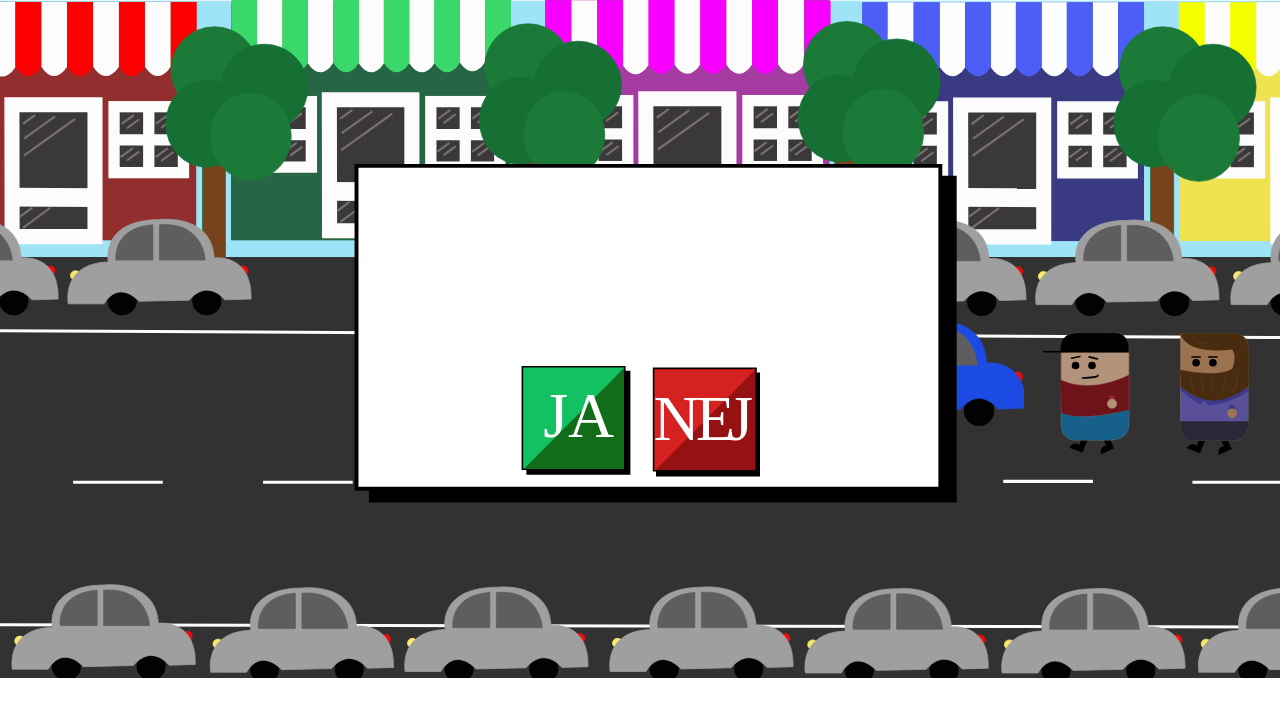
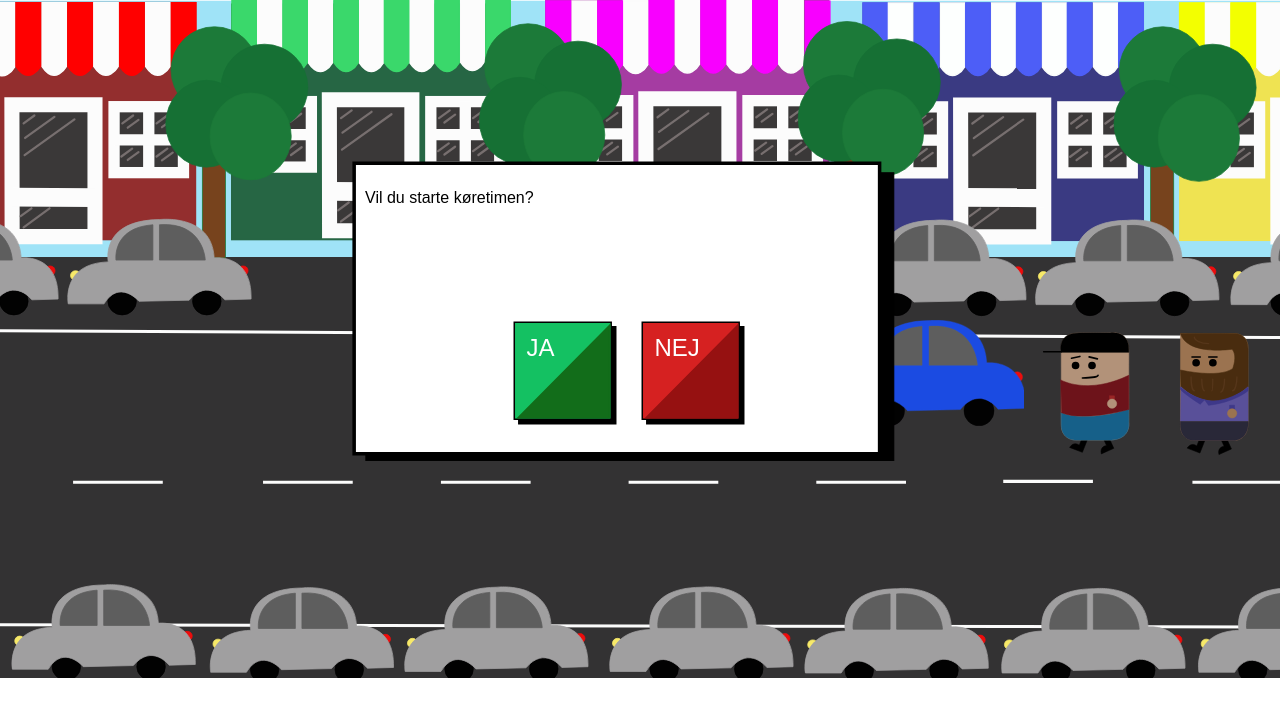
Before and after one commit to emma2468/k-retimen, a plain HTML site: page køretimen.html in a window 1280 px wide. Drawn offline with nearby package versions, Linux system fonts and the light colour scheme.

Commit message:
vil du starte køretimen

```diff
--- a/koretime.js
+++ b/koretime.js
@@ -11,5 +11,3 @@ function walkSlut(){
 
     $()
 }
-
-function
--- a/køretimen.css
+++ b/køretimen.css
@@ -170,16 +170,22 @@ body{
     background-image: url(tekstboks-01.svg);
     z-index: 5;
     background-size: 100%;
-    width:50vw;
-    height: 30vw;
+    width:40vw;
+    height: 20vw;
     left: 26vw;
     top: 11vw;
+    padding: 2em;
 
     animation-name: slide;
     animation-direction: linear;
     animation-duration: 5s;
     animation-iteration-count: 1;
     animation-fill-mode: forwards;
+}
+
+.vildustartekøretimen{
+    font-family: Futura, sans-serif;
+
 }
 
 @keyframes slide{
@@ -196,19 +202,28 @@ body{
 
 #knapja_container{
     position: absolute;
-    background-image: url(knap-ja-01.svg);
+    background-image: url(knap-gr%C3%B8n-01.svg);
     z-index: 6;
     background-size: 100%;
-    width: 10vw;
-    height: 10vw;
-    left: 40vw;
-    top: 28vw;
+    width: 6vw;
+    height: 6vw;
+    left: 35vw;
+    top: 25vw;
+    margin: auto;
+    padding: 0.9em;
 
     animation-name: slide_ja;
     animation-direction: linear;
-    animation-duration 5s;
+    animation-duration: 5s;
     animation-iteration-count: 1;
     animation-fill-mode: forwards;
+}
+
+.ja{
+    text-decoration: none;
+    font-family: Futura, sans-serif;
+    color: white;
+    font-size: 1.5em;
 }
 
 @keyframes slide_ja{
@@ -222,20 +237,40 @@ body{
     }
 }
 
-
 #knapnej_container{
     position: absolute;
-    background-image: url(knap-nej-01.svg);
+    background-image: url(knap-r%C3%B8d-01.svg);
     z-index: 6;
     background-size: 100%;
-    width: 10vw;
-    height: 10vw;
-    left: 50vw;
-    top: 28vw;
+    width: 6vw;
+    height: 6vw;
+    left: 55vw;
+    top: 25vw;
+    margin: auto;
+    padding: 0.9em;
+
 
     animation-name: slide_nej;
     animation-direction: linear;
-    animation-duration 5s;
+    animation-duration: 5s;
     animation-iteration-count: 1;
     animation-fill-mode: forwards;
 }
+
+.nej{
+    text-decoration: none;
+    font-family: Futura, sans-serif;
+    color: white;
+    font-size: 1.5em;
+}
+
+@keyframes slide_nej{
+    0%{
+        left: 120vw;
+        transform: scalex(1);
+    }
+    100%{
+        left:50vw;
+        transform: scalex(1);
+    }
+}
--- a/køretimen.html
+++ b/køretimen.html
@@ -23,11 +23,19 @@
             <div id="boy_sprite"></div>
         </div>
 
-        <div id="tekstboks_container"></div>
+        <div id="tekstboks_container">
+            <div class="vildustartekøretimen">
+                <p>Vil du starte køretimen?</p>
+            </div>
+        </div>
 
-        <div id="knapja_container"></div>
+        <div id="knapja_container">
+            <a href="youlose.html" class="ja">JA</a>
+        </div>
 
-        <div id="knapnej_container"></div>
+        <div id="knapnej_container">
+            <a href="youlose.html" class="nej">NEJ</a>
+        </div>
 
     </div>
 
```
Also changed, not shown: youlose.html (added, +13 -0 lines), Skærmbillede 2018-04-08 kl. 21.42.17.png (added), knap-grøn-01.svg (added), knap-rød-01.svg (added), 2 other files.
